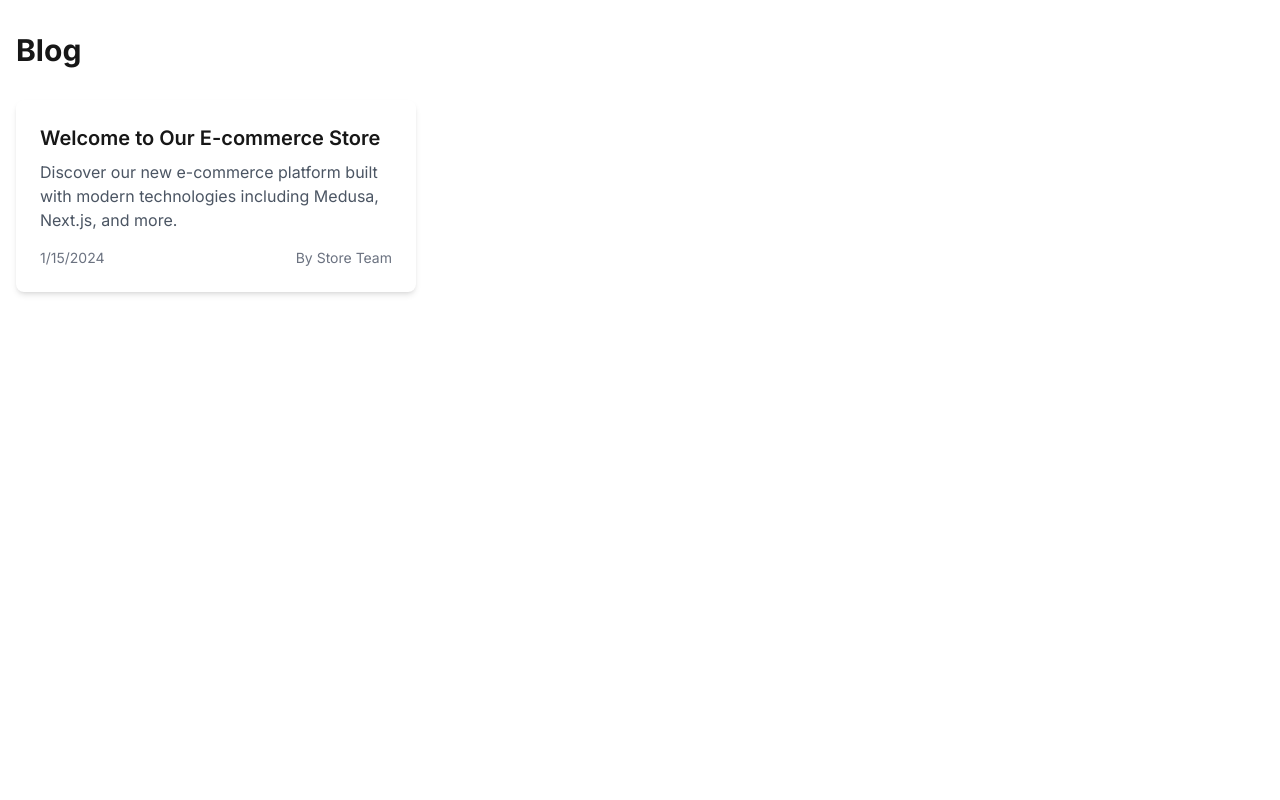
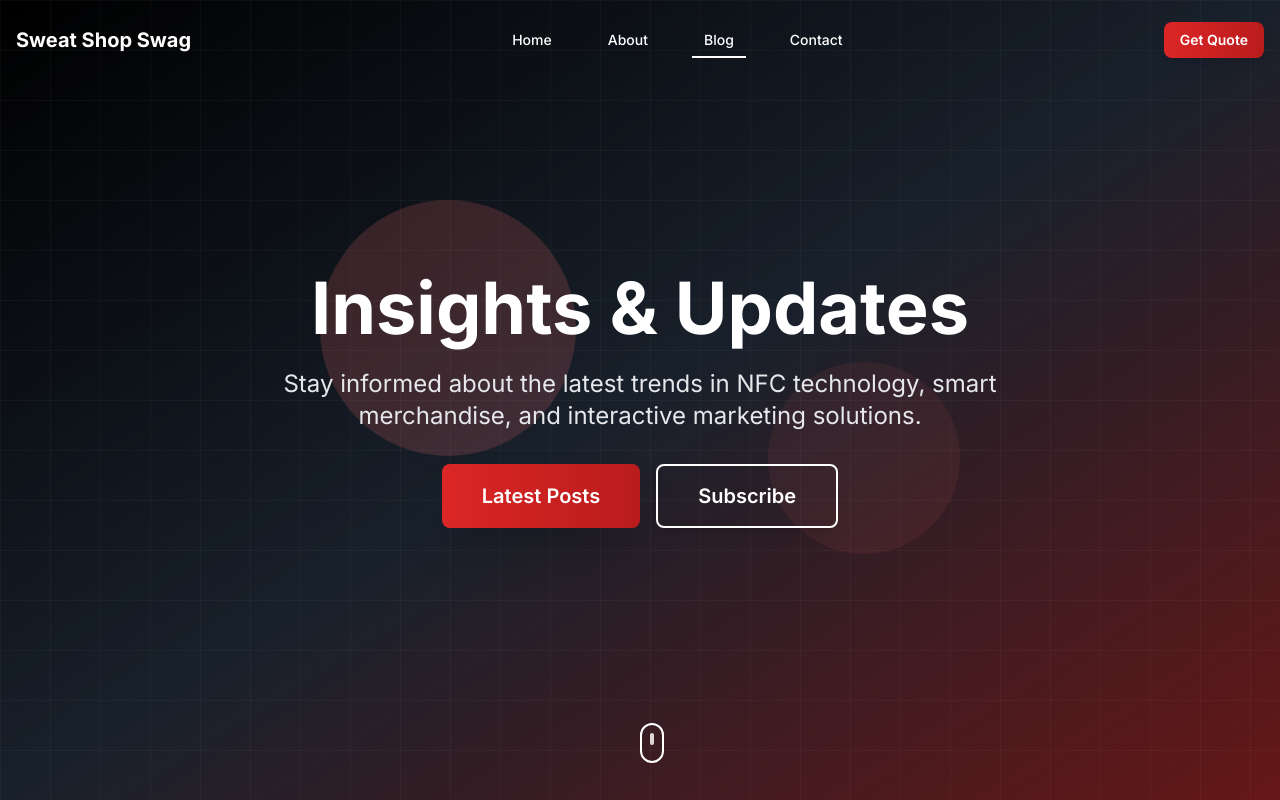
Before and after one commit to MCERQUA/SSS, a Next.js app in the folder frontend/: page /blog in a window 1280 px wide. Shown: the top 800 px of the page. Built offline with nearby package versions, Linux system fonts and the light colour scheme.

Commit message:
Update: 2025-07-25  1:31:58.54

```diff
--- a/frontend/src/app/blog/[slug]/page.tsx
+++ b/frontend/src/app/blog/[slug]/page.tsx
@@ -1,4 +1,5 @@
 import { getPostBySlug, getAllPosts } from "@/lib/blog/utils"
+import { Header } from '@/components/layout';
 import { MDXRemote } from "next-mdx-remote/rsc"
 import { notFound } from "next/navigation"
 
@@ -26,7 +27,10 @@ export default async function BlogPostPage({ params }: BlogPostPageProps) {
   const typedPost = post as any
 
   return (
-    <div className="container mx-auto px-4 py-8">
+    <>
+      <Header />
+      <main className="pt-20">
+        <div className="container mx-auto px-4 py-8">
       <article className="max-w-3xl mx-auto">
         <header className="mb-8">
           <h1 className="text-4xl font-bold mb-4">{typedPost.title}</h1>
@@ -45,6 +49,8 @@ export default async function BlogPostPage({ params }: BlogPostPageProps) {
           <MDXRemote source={typedPost.content} />
         </div>
       </article>
-    </div>
+        </div>
+      </main>
+    </>
   )
 }
--- a/frontend/src/app/blog/page.tsx
+++ b/frontend/src/app/blog/page.tsx
@@ -1,12 +1,18 @@
 import { getAllPosts } from "@/lib/blog/utils"
+import { Header } from '@/components/layout';
+import { HeroSection } from '@/components/sections';
 import Link from "next/link"
 
 export default async function BlogPage() {
   const posts = await getAllPosts()
 
   return (
-    <div className="container mx-auto px-4 py-8">
-      <h1 className="text-3xl font-bold mb-8">Blog</h1>
+    <>
+      <Header />
+      <main>
+        <HeroSection variant="blog" />
+        <div className="container mx-auto px-4 py-16">
+          <h1 className="text-3xl font-bold mb-8 text-center">Latest Posts</h1>
 
       {posts.length === 0 ? (
         <div className="text-center py-12">
@@ -45,6 +51,8 @@ export default async function BlogPage() {
           ))}
         </div>
       )}
-    </div>
+        </div>
+      </main>
+    </>
   )
 }
--- a/frontend/src/components/layout/header.tsx
+++ b/frontend/src/components/layout/header.tsx
@@ -67,13 +67,7 @@ export function Header() {
             href="/"
             className="flex items-center space-x-2 group"
           >
-            <div className="relative">
-              <div className="w-10 h-10 bg-gradient-to-r from-red-600 to-black rounded-lg flex items-center justify-center transform group-hover:rotate-12 transition-transform duration-300">
-                <span className="text-white font-bold text-xl">S</span>
-              </div>
-              <div className="absolute -top-1 -right-1 w-3 h-3 bg-yellow-400 rounded-full opacity-80"></div>
-            </div>
-            <div className="hidden sm:block">
+            <div className="block">
               <span className={cn(
                 "text-xl font-bold transition-colors",
                 isScrolled ? "text-black" : "text-white"
@@ -94,10 +88,10 @@ export function Header() {
                   pathname === item.href
                     ? isScrolled
                       ? "text-red-600"
-                      : "text-yellow-400"
+                      : "text-white"
                     : isScrolled
                       ? "text-gray-700 hover:text-red-600"
-                      : "text-white hover:text-yellow-400"
+                      : "text-white hover:text-red-600"
                 )}
               >
                 {item.label}
@@ -105,8 +99,8 @@ export function Header() {
                   className={cn(
                     "absolute bottom-0 left-0 w-0 h-0.5 transition-all duration-300 group-hover:w-full",
                     pathname === item.href
-                      ? isScrolled ? "bg-red-600 w-full" : "bg-yellow-400 w-full"
-                      : isScrolled ? "bg-red-600" : "bg-yellow-400"
+                      ? isScrolled ? "bg-red-600 w-full" : "bg-white w-full"
+                      : isScrolled ? "bg-red-600" : "bg-red-600"
                   )}
                 />
               </Link>
--- a/frontend/src/components/sections/HeroSection.tsx
+++ b/frontend/src/components/sections/HeroSection.tsx
@@ -66,7 +66,7 @@ const heroConfigs = {
     primaryCTAHref: "/contact",
     secondaryCTA: "View Gallery",
     secondaryCTAHref: "/about",
-    background: "bg-gradient-to-br from-red-600 via-yellow-500 to-red-700"
+    background: "bg-gradient-to-br from-red-600 via-red-500 to-red-700"
   },
   about: {
     title: "About Sweat Shop Swag",
@@ -134,7 +134,7 @@ export const HeroSection: React.FC<HeroSectionProps> = ({
       {/* Animated Background Elements */}
       <div className="absolute inset-0 overflow-hidden">
         {/* Floating Orbs */}
-        <div className="absolute top-1/4 left-1/4 w-64 h-64 bg-yellow-400 rounded-full opacity-10 animate-pulse"></div>
+        <div className="absolute top-1/4 left-1/4 w-64 h-64 bg-red-400 rounded-full opacity-10 animate-pulse"></div>
         <div className="absolute bottom-1/4 right-1/4 w-48 h-48 bg-red-400 rounded-full opacity-10 animate-bounce" style={{ animationDuration: '3s' }}></div>
         <div className="absolute top-1/2 right-1/3 w-32 h-32 bg-white rounded-full opacity-5 animate-ping" style={{ animationDuration: '4s' }}></div>
 
@@ -210,24 +210,24 @@ export const HeroSection: React.FC<HeroSectionProps> = ({
             <div className="mt-16 grid grid-cols-1 md:grid-cols-3 gap-8 animate-fade-in-up"
                  style={{ animationDelay: '0.6s' }}>
               <div className="text-center">
-                <div className="w-16 h-16 bg-yellow-400 rounded-full flex items-center justify-center mx-auto mb-4">
-                  <span className="text-black font-bold text-xl">📱</span>
+                <div className="w-16 h-16 bg-red-600 rounded-full flex items-center justify-center mx-auto mb-4">
+                  <span className="text-white font-bold text-xl">📱</span>
                 </div>
                 <h3 className="text-xl font-semibold mb-2">NFC Technology</h3>
                 <p className="text-gray-300">Tap-enabled merchandise for instant customer engagement</p>
               </div>
 
               <div className="text-center">
-                <div className="w-16 h-16 bg-yellow-400 rounded-full flex items-center justify-center mx-auto mb-4">
-                  <span className="text-black font-bold text-xl">🎨</span>
+                <div className="w-16 h-16 bg-red-600 rounded-full flex items-center justify-center mx-auto mb-4">
+                  <span className="text-white font-bold text-xl">🎨</span>
                 </div>
                 <h3 className="text-xl font-semibold mb-2">UV DTF Decals</h3>
                 <p className="text-gray-300">Durable, vibrant decals that withstand any condition</p>
               </div>
 
               <div className="text-center">
-                <div className="w-16 h-16 bg-yellow-400 rounded-full flex items-center justify-center mx-auto mb-4">
-                  <span className="text-black font-bold text-xl">⚡</span>
+                <div className="w-16 h-16 bg-red-600 rounded-full flex items-center justify-center mx-auto mb-4">
+                  <span className="text-white font-bold text-xl">⚡</span>
                 </div>
                 <h3 className="text-xl font-semibold mb-2">Custom Solutions</h3>
                 <p className="text-gray-300">Tailored to fit your brand identity and business needs</p>
--- a/frontend/src/components/ui/Button.tsx
+++ b/frontend/src/components/ui/Button.tsx
@@ -29,9 +29,9 @@ const buttonVariants = cva(
         secondary:
           "bg-black text-white border-2 border-black hover:bg-red-600 hover:border-red-600 shadow-lg hover:shadow-xl focus:ring-gray-300",
 
-        // Accent: Yellow accent (sparingly used)
+        // Accent: White accent
         accent:
-          "bg-yellow-400 text-black font-bold hover:bg-yellow-300 shadow-lg hover:shadow-xl focus:ring-yellow-200",
+          "bg-white text-black font-bold hover:bg-gray-100 shadow-lg hover:shadow-xl focus:ring-gray-200",
 
         // Outline: Transparent with red border
         outline:
--- a/frontend/src/components/ui/Card.tsx
+++ b/frontend/src/components/ui/Card.tsx
@@ -36,9 +36,9 @@ const cardVariants = cva(
         dark:
           "bg-black border-gray-800 shadow-xl hover:shadow-2xl text-white",
 
-        // Accent: Yellow accent card (sparingly used)
+        // Accent: White accent card
         accent:
-          "bg-gradient-to-br from-yellow-50 to-yellow-100 border-yellow-200 shadow-lg hover:shadow-xl",
+          "bg-gradient-to-br from-gray-50 to-gray-100 border-gray-200 shadow-lg hover:shadow-xl",
 
         // Glass: Glassmorphism effect
         glass:
```
